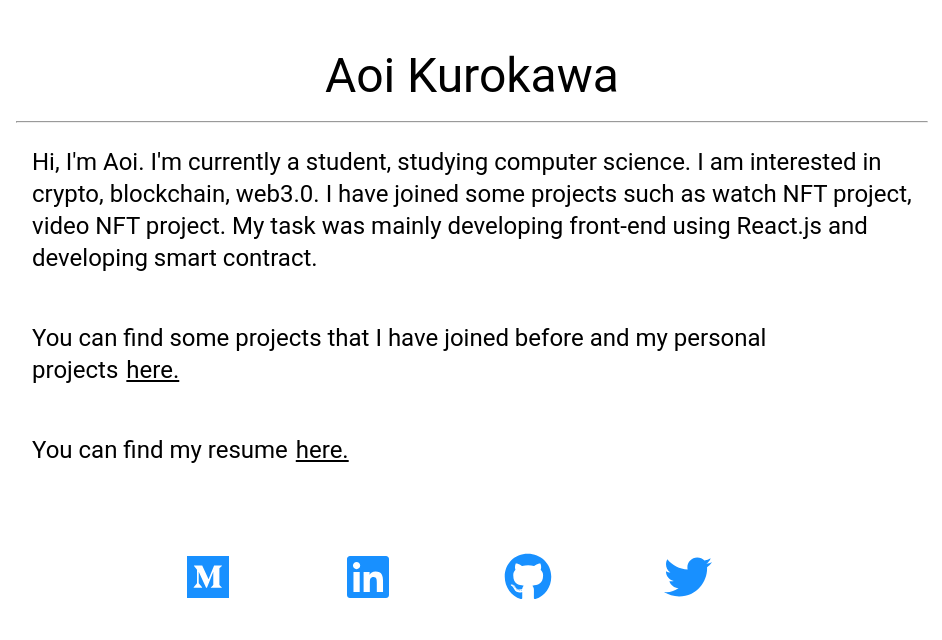
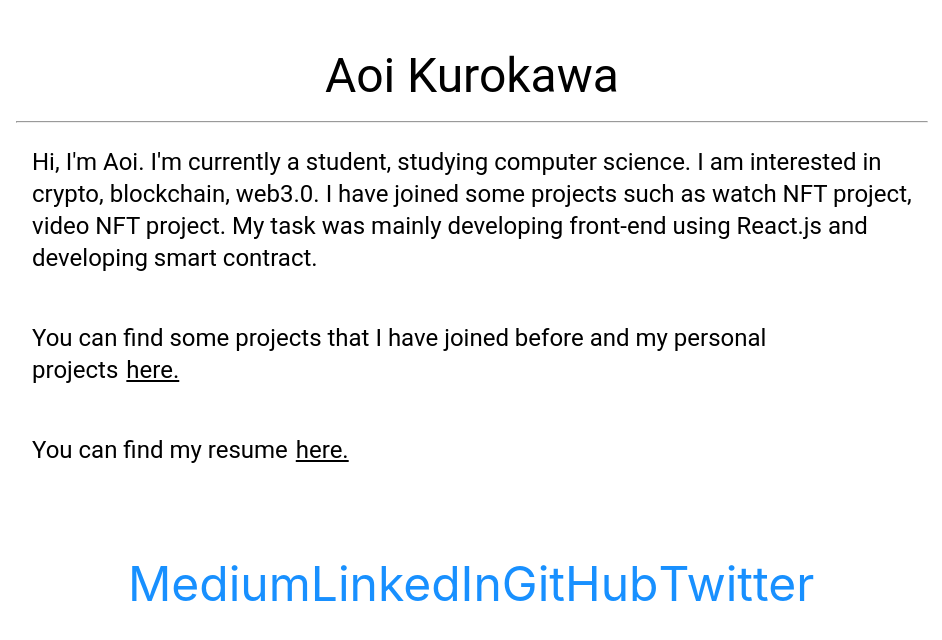
Before and after one commit to Aoi020608/get_city, a React (Create React App) app: page / in a window 1280 px wide. Shown: the top 640 px of the page, without its empty margins (192-1134 px from the left). Built offline with nearby package versions, Linux system fonts and the light colour scheme.

Commit message:
Update SnsApps

```diff
--- a/src/components/SnsApps.tsx
+++ b/src/components/SnsApps.tsx
@@ -19,21 +19,25 @@ const useStyles = makeStyles((theme: Theme) =>
 const snses = [
   {
     id: 1,
+    name: "Medium",
     link: "https://medium.com/@aoi01",
     icon: <FaMedium />,
   },
   {
     id: 2,
+    name: "LinkedIn",
     link: "https://www.linkedin.com/in/aoi-kurokawa-aa1744204/",
     icon: <FaLinkedin />,
   },
   {
     id: 3,
+    name: "GitHub",
     link: "https://github.com/Aoi1011",
     icon: <FaGithub />,
   },
   {
     id: 4,
+    name: "Twitter",
     link: "https://twitter.com/aoi18_en",
     icon: <FaTwitter />,
   },
@@ -50,7 +54,7 @@ export default function SnsApps() {
           rel="noopener noreferrer"
           key={sns.id}
         >
-          {sns.icon}
+          {sns.name}
         </a>
       ))}
     </Grid>
```
